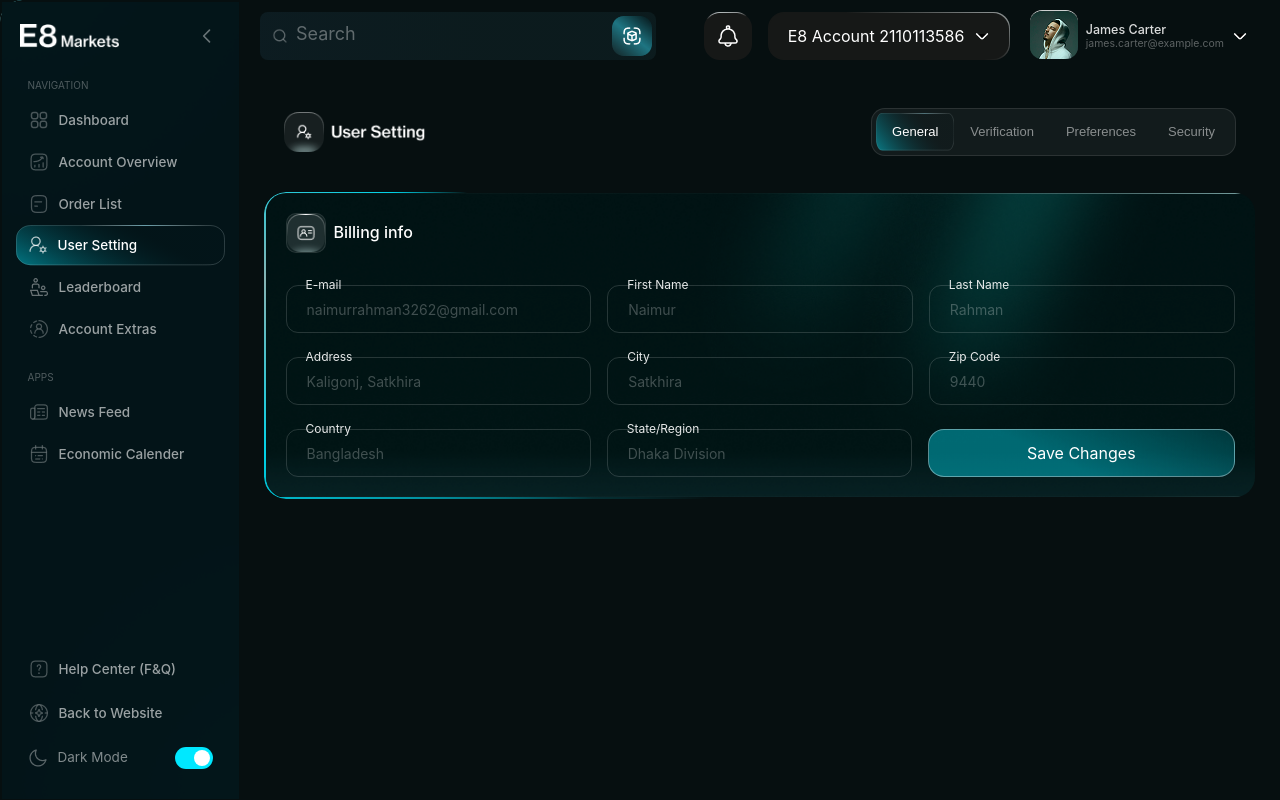
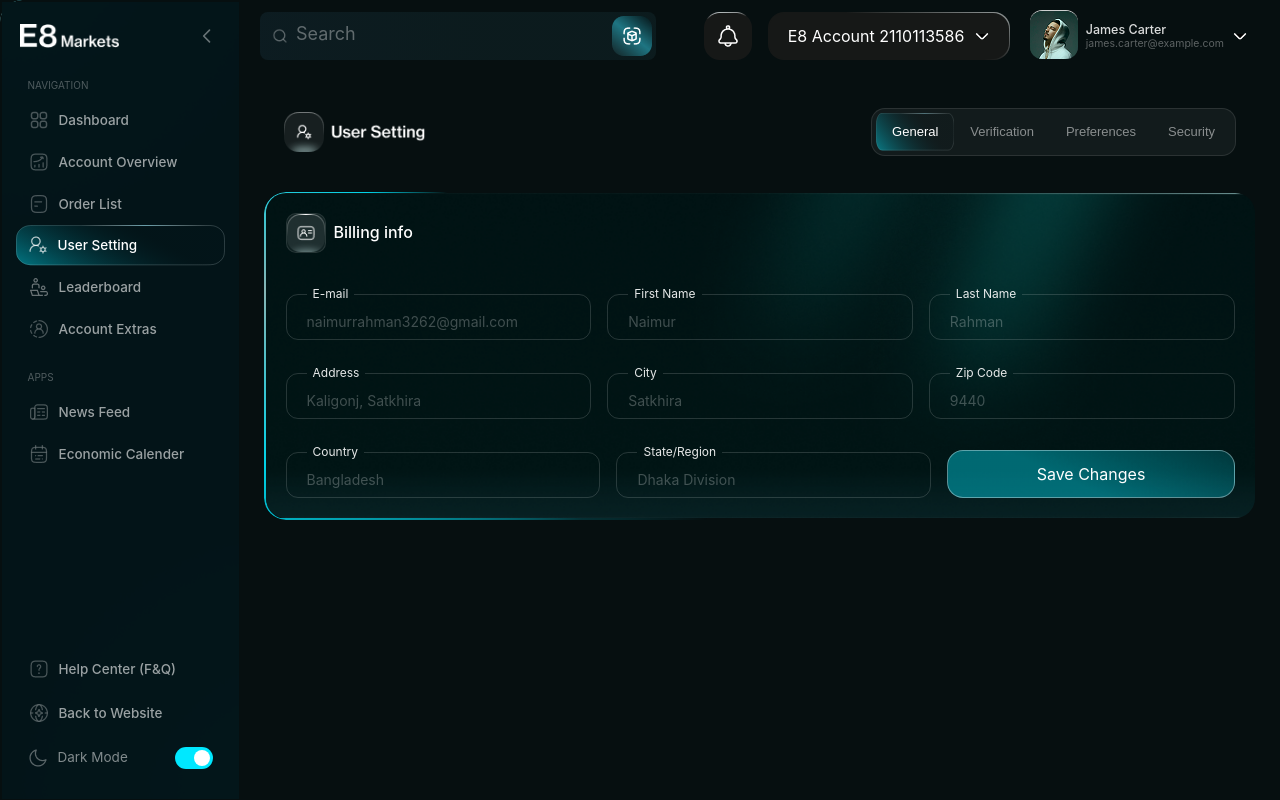
Before and after one commit to developerimamhn/eEightMarket, a React (Vite) app: page /settings in a window 1280 px wide. Built offline with nearby package versions, Linux system fonts and the light colour scheme.

Commit message:
InputField UI improved with fieldset legend style

```diff
--- a/src/component/Billing.jsx
+++ b/src/component/Billing.jsx
@@ -5,17 +5,20 @@ import logo2 from "../assets/Logo2.png";
 import bgImage from "../assets/Background_1.png";
 
 const InputField = ({ label, value, onChange, placeholder = "" }) => (
-  <div className="relative w-full">
-    <label className="absolute px-[6px] left-[14px] -top-[9px] z-10 text-[12px] text-white/90 leading-[1.5] bg-transparent">
+  <fieldset className="w-full border border-white/15 rounded-[12px] px-[20px] ">
+
+    <legend className="text-[12px] text-white/90 px-[6px]">
       {label}
-    </label>
+    </legend>
+
     <input
       value={value}
       onChange={(e) => onChange(e.target.value)}
       placeholder={placeholder}
-      className="w-full h-[48px] px-[20px] bg-transparent outline-none rounded-[12px] text-[14px] text-white/70 leading-[1.5] border border-white/15 placeholder:text-white/25"
+      className="w-full h-[36px] bg-transparent outline-none text-[14px] text-white/70 leading-[1.5] placeholder:text-white/25"
     />
-  </div>
+
+  </fieldset>
 );
 
 const BillingInfo = () => {
@@ -73,7 +76,7 @@ const BillingInfo = () => {
         }
       `}</style>
 
-      <div className="rotating-border-wrapper w-full h-[307px]">
+      <div className="rotating-border-wrapper w-full">
         {/* Inner card with background image + dark overlay */}
         <div
           className="relative w-full rounded-[20px] overflow-hidden"
@@ -119,11 +122,12 @@ const BillingInfo = () => {
               </div>
 
               {/* Row 3 */}
-              <div className="flex flex-col sm:flex-row gap-[16px]">
+              {/* Row 3 */}
+              <div className="flex flex-col sm:flex-row items-end gap-[16px]">
                 <InputField label="Country" value={form.country} onChange={set("country")} placeholder="Bangladesh" />
                 <InputField label="State/Region" value={form.stateRegion} onChange={set("stateRegion")} placeholder="Dhaka Division" />
 
-                <button className="w-full h-[48px] rounded-[16px] text-[16px] text-white border border-[rgba(233,251,255,0.4)] bg-[linear-gradient(24.86deg,rgba(0,232,255,0.4)_41%,rgba(3,33,40,0.04)_143%)] transition-opacity duration-200 hover:opacity-90">
+                <button className="w-full h-[48px] rounded-[16px] text-[16px] text-white border border-[rgba(233,251,255,0.4)] bg-[linear-gradient(24.86deg,rgba(0,232,255,0.4)_41%,rgba(3,33,40,0.04)_143%)] transition-all duration-300 hover:brightness-125 hover:shadow-[0_0_20px_rgba(0,232,255,0.3)] hover:scale-[1.02] active:scale-[0.98]">
                   Save Changes
                 </button>
               </div>
--- a/src/component/NewsFeed.jsx
+++ b/src/component/NewsFeed.jsx
@@ -192,9 +192,9 @@ export default function NewsFeed() {
         </div>
       </div>
 
-      {/* FILTER */}
+
      {/* FILTER */}
-<div className="flex justify-between items-center">
+{/* <div className="flex justify-between items-center">
 
   <div className="flex items-center gap-[8px]">
     <img src={newsFeedHeaderLogo} className="w-[32px] h-[32px] sm:w-[42px] sm:h-[42px] object-contain" alt="news feed icon" />
@@ -220,6 +220,37 @@ export default function NewsFeed() {
     ))}
   </div>
 
+</div> */}
+
+
+
+{/* FILTER */}
+<div className="flex justify-between items-center gap-[12px]">
+
+  <div className="flex items-center gap-[8px] shrink-0">
+    <img src={newsFeedHeaderLogo} className="w-[32px] h-[32px] sm:w-[42px] sm:h-[42px] object-contain" alt="news feed icon" />
+    <span className="text-white text-[15px] sm:text-[17.46px] font-medium leading-[160%] tracking-normal opacity-100">
+      News Feed
+    </span>
+  </div>
+
+  <div className="flex items-center gap-[0px] rounded-[10px] border border-white/10 bg-white/5 px-[4px] py-[4px] overflow-x-auto scrollbar-hide max-w-[60%] sm:max-w-none">
+    {sources.map((src) => (
+      <button
+        key={src}
+        onClick={() => setActiveSource(activeSource === src ? null : src)}
+        className={`flex items-center shrink-0 gap-[6px] sm:gap-[8px] px-[8px] sm:px-[12px] py-[5px] rounded-[8px] text-[11px] sm:text-[12px] transition
+        ${activeSource === src
+          ? "bg-white/10 text-white"
+          : "text-white/60 hover:bg-white/10"
+        }`}
+      >
+        <img src={tikIcon} className="h-[12px] sm:h-[20px]" alt="" />
+        <img src={sourceLogos[src]} className="h-[8px] sm:h-[12px]" alt={src} />
+      </button>
+    ))}
+  </div>
+
 </div>
 
       {/* CARDS */}
--- a/tailwind.config.js
+++ b/tailwind.config.js
@@ -3,5 +3,15 @@ module.exports = {
   theme: {
     extend: {},
   },
-  plugins: [],
-};
+  plugins: [
+    function ({ addUtilities }) {
+      addUtilities({
+        '.scrollbar-hide': {
+          '-ms-overflow-style': 'none',
+          'scrollbar-width': 'none',
+          '&::-webkit-scrollbar': { display: 'none' },
+        },
+      })
+    }
+  ],
+}
```
